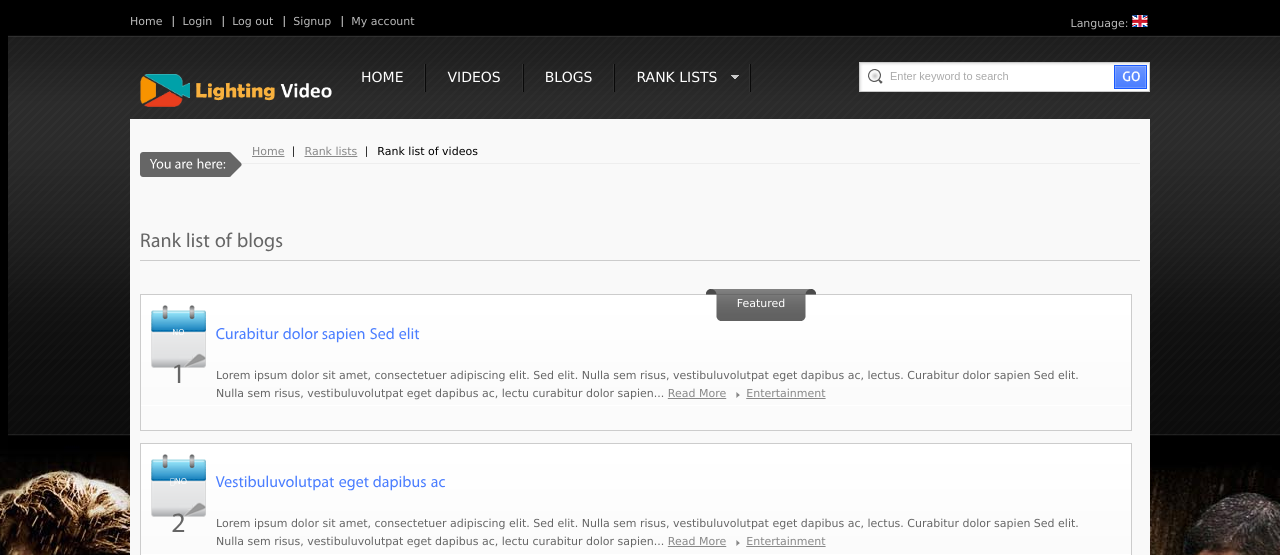
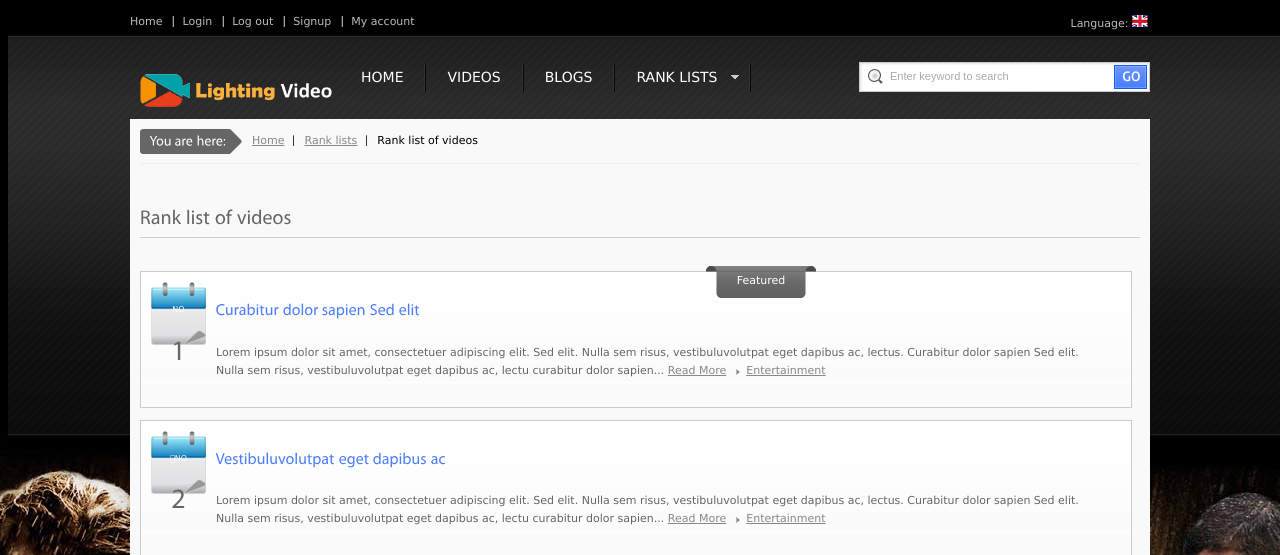
Before and after one commit to CarlWangShuLin/LightingVedio, a PHP site: page /ranklist_videos.php in a window 1280 px wide. Shown: the top 555 px of the page. Run offline with PHP 8.4, Linux system fonts and the light colour scheme; a user stored in the database is signed in; data that the repository does not hold is empty.

Commit message:
Jason// bug fixed
bugs fixed about format.

```diff
--- a/ranklist_blogs.php
+++ b/ranklist_blogs.php
@@ -6,8 +6,8 @@ require('includes/lv_header.php');
     <div id="content_sec">
     	<!-- Bread Crumb -->
         <div id="crumb">
-        	<h5>You are here:</h5>
-            <ul>
+        	<h5 style="margin-top:0px;">You are here:</h5>
+            <ul style="margin-top:0px;">
                 <li><a href="index.html">Home</a></li>
                 <li><a href="index.html">Rank lists</a></li>
             	<li class="last"><a href="ranklist_videos.html">Rank list of blogs</a></li>
--- a/ranklist_videos.php
+++ b/ranklist_videos.php
@@ -6,8 +6,8 @@ require('includes/lv_header.php');
     <div id="content_sec">
     	<!-- Bread Crumb -->
         <div id="crumb">
-        	<h5>You are here:</h5>
-            <ul>
+        	<h5 style="margin-top:0px;">You are here:</h5>
+            <ul style="margin-top:0px;">
                 <li><a href="index.html">Home</a></li>
                 <li><a href="index.html">Rank lists</a></li>
             	<li class="last"><a href="ranklist_videos.html">Rank list of videos</a></li>
@@ -16,7 +16,7 @@ require('includes/lv_header.php');
     	<!-- Column 1 -->
         <div class="col1">
             <div class="news">
-            	<h2 class="heading">Rank list of blogs</h2>
+            	<h2 class="heading">Rank list of videos</h2>
                 <ul class="newslisting">
                 	<li>
                     	<div class="date">
```
Also changed, not shown: videos.php (+5 -3 lines).
